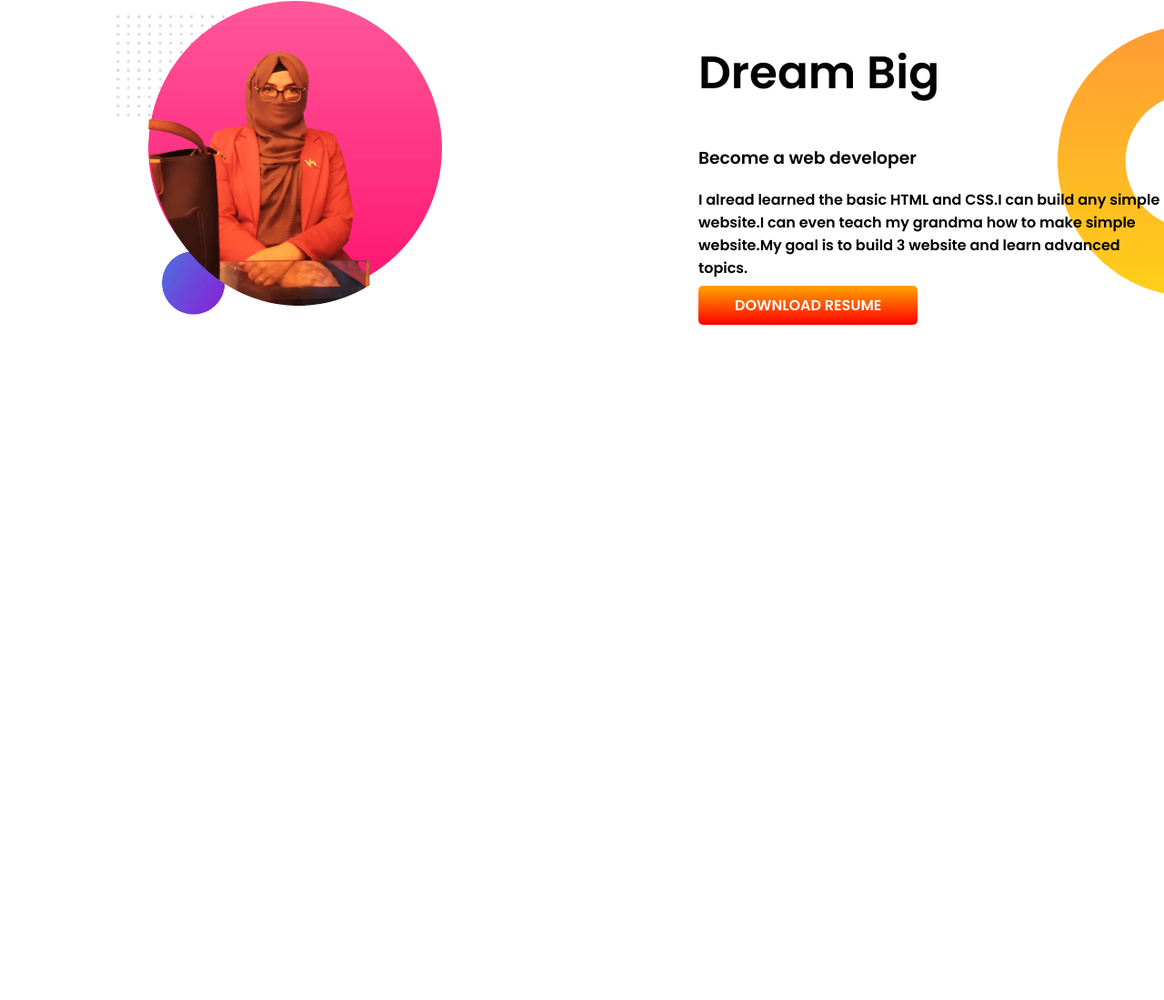
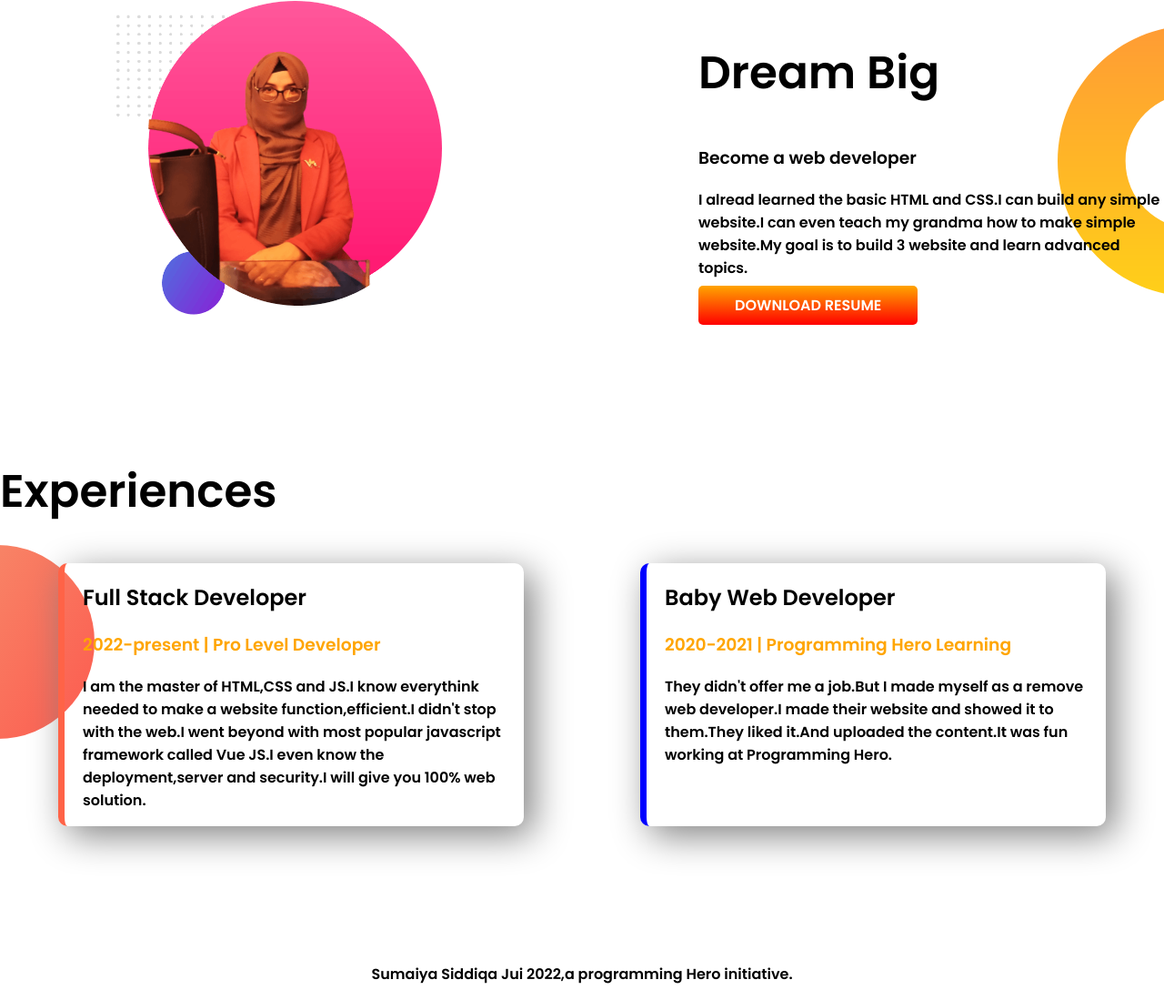
Before and after one commit to Jui17301/suju-portfolio, a plain HTML site: page suju-portfolio/index.html in a window 1280 px wide. Shown: the part 687-1786 px from the top of the page at 91% size. Before the commit the page ends 1190 px from the top, so only its background shows below. Drawn offline with Linux system fonts and the light colour scheme.

Commit message:
all added

```diff
--- a/suju-portfolio/index.html
+++ b/suju-portfolio/index.html
@@ -11,7 +11,7 @@
   <link rel="stylesheet" href="style.css">
 </head>
 <body>
-  <section class="top-banner">
+  <section class="top-banner flexible-container">
   <div class="half-width">
     <h1>Welcome To</h1>
     <h1><span class="orange-color">Sumaiya Siddiqa Jui</span>
@@ -27,7 +27,7 @@
 </div>
 </section>
 
-<section class="dream-big">
+<section class="dream-big flexible-container">
   <div class="half-width">
     <img src="images/my-bg2 (3).png" alt="">
   </div>
@@ -39,5 +39,29 @@
   </div>
 </section>
 
+
+
+
+  <section class="experience-area">
+    <h1>Experiences</h1>
+    <div class="flexible-container">
+      <div id="full-stack" class="ex-item">
+      <h2>Full Stack Developer</h2>
+      <h3 class="orange-color">2022-present | Pro Level Developer </h3>
+      <p>I am the master of HTML,CSS and JS.I know everythink needed to make a website function,efficient.I didn't stop with the web.I went beyond with most popular javascript framework called Vue JS.I even know the deployment,server and security.I will give you 100% web solution.</p>
+    </div>
+    <div id="baby-stack" class="ex-item">
+      <h2>Baby Web Developer</h2>
+      <h3 class="orange-color">2020-2021 | Programming Hero Learning </h3>
+      <p>They didn't offer me a job.But I made myself as a remove web developer.I made their website and showed it to them.They liked it.And uploaded the content.It was fun working at Programming Hero.</p>
+    </div></div>
+
+</section>
+
+
+
 </body>
+<footer>
+  <p>Sumaiya Siddiqa Jui 2022,a programming Hero initiative.</p>
+</footer>
 </html>
--- a/suju-portfolio/style.css
+++ b/suju-portfolio/style.css
@@ -8,7 +8,7 @@ h1{
 .orange-color{
   color:orange;
 }
-section{
+.flexible-container{
   display : flex;
   margin-bottom: 150px;
 }
@@ -36,3 +36,26 @@ section{
   background-repeat: no-repeat;
   background-position:right ;
 }
+.experience-area{
+  background-image: url(images/exp-bg.png);
+  background-position: left;
+  background-repeat: no-repeat;
+}
+.ex-item{
+  width:40%;
+  margin-left: 5%;
+  margin-right: 5%;
+  padding-left: 20px;
+  border-radius: 10px;
+  box-shadow: 10px 10px 40px gray;
+
+}
+#full-stack{
+  border-left: 7px solid tomato;
+}
+#baby-stack{
+  border-left: 7px solid blue;
+}
+footer p{
+  text-align: center;
+}
```
